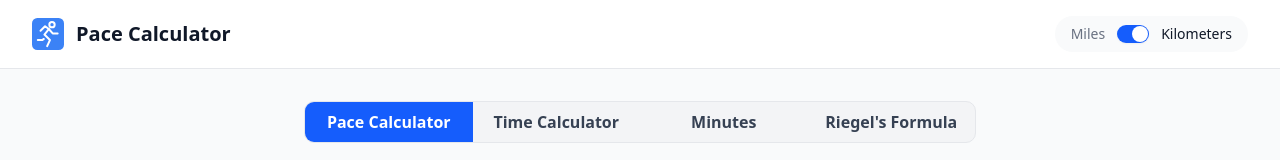
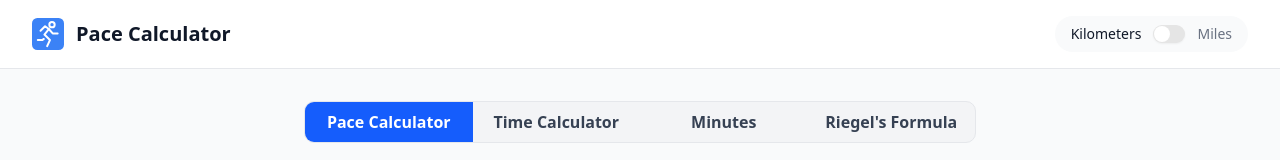
Before and after one commit to ZzyzxIsAlreadyTaken/pace-calculator, a React (Vite) app: page / in a window 1280 px wide. Shown: the top 160 px of the page. Built offline with nearby package versions, Linux system fonts and the light colour scheme.

Commit message:
Moved KM to the left side of the toggle for consistency with default choice

```diff
--- a/src/components/UnitToggle.tsx
+++ b/src/components/UnitToggle.tsx
@@ -10,19 +10,19 @@ const UnitToggle: React.FC<UnitToggleProps> = ({ unit, onToggle }) => {
   return (
     <div className="flex items-center bg-gray-50 rounded-full px-4 py-2">
       <span
-        className={`text-sm font-medium mr-3 ${unit === "imperial" ? "text-gray-900" : "text-gray-500"}`}
+        className={`text-sm font-medium mr-3 ${unit === "metric" ? "text-gray-900" : "text-gray-500"}`}
       >
-        Miles
+        Kilometers
       </span>
       <Switch
-        checked={unit === "metric"}
+        checked={unit === "imperial"}
         onCheckedChange={onToggle}
         className="data-[state=checked]:bg-blue-600"
       />
       <span
-        className={`text-sm font-medium ml-3 ${unit === "metric" ? "text-gray-900" : "text-gray-500"}`}
+        className={`text-sm font-medium ml-3 ${unit === "imperial" ? "text-gray-900" : "text-gray-500"}`}
       >
-        Kilometers
+        Miles
       </span>
     </div>
   );
```
